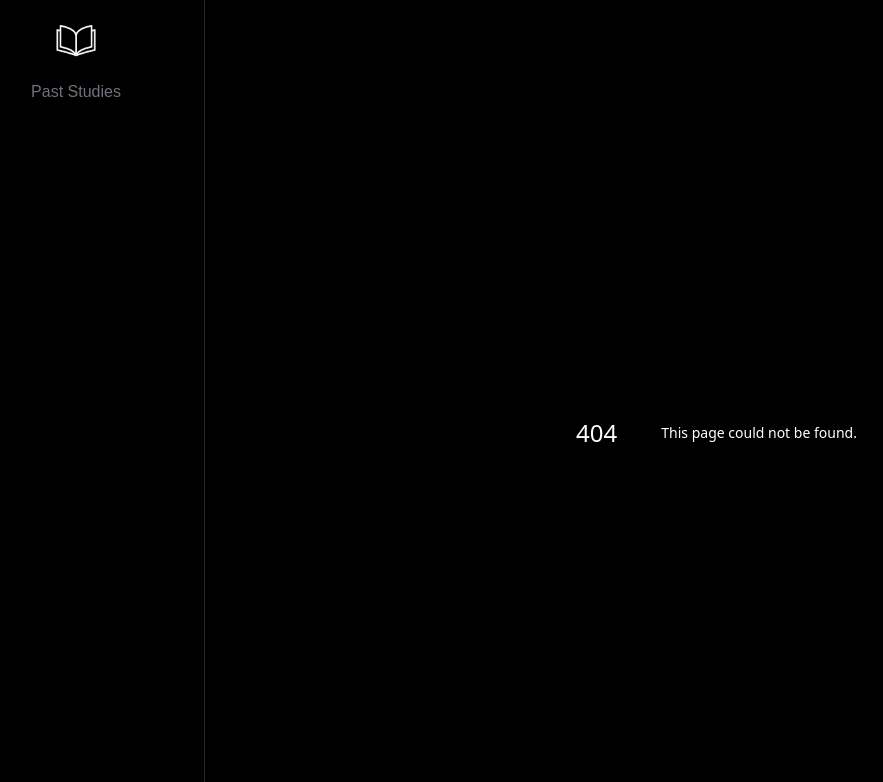
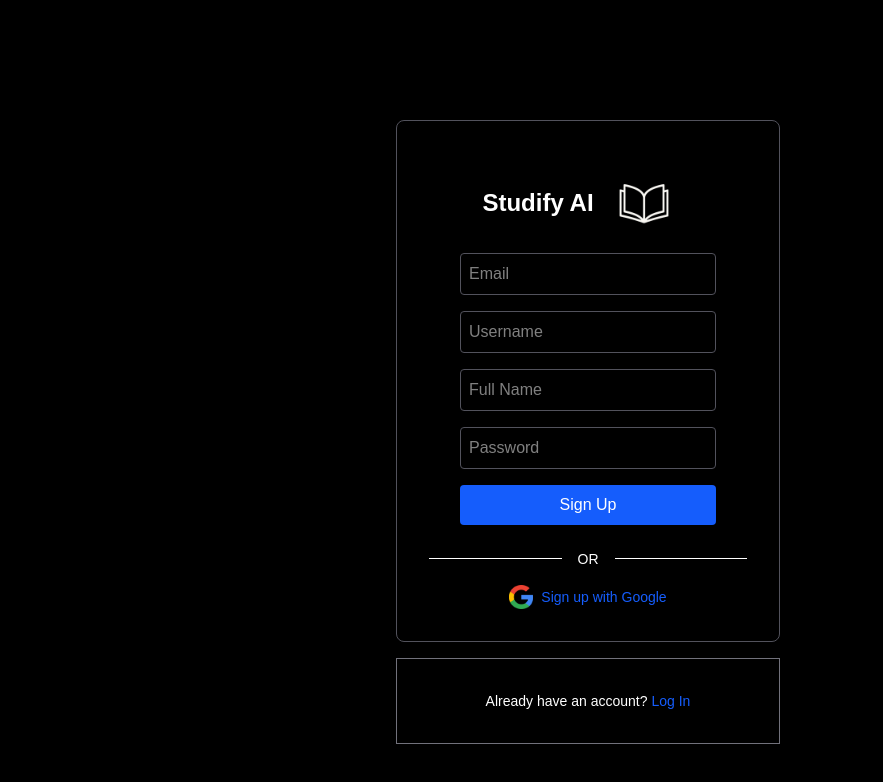
Before and after one commit to FrancisU10/StudifyAI, a Next.js app: page /signup in a window 1280 px wide. Before the commit this address had no page. Shown: the top 782 px of the page, without its empty margins (52-935 px from the left). Built offline with nearby package versions, Linux system fonts and the light colour scheme.

Commit message:
Added Auth Pages

```diff
--- /dev/null
+++ b/components/CheckSidebar.js
@@ -0,0 +1,14 @@
+'use client'
+import Sidebar from "./Sidebar"
+import { usePathname } from "next/navigation"
+
+export default function CheckSidebar({children}) {
+    const pathname = usePathname()
+    const hideSideBar = pathname == '/login' || pathname == '/signup'
+        return (
+        <>
+        {!hideSideBar && <Sidebar/>}
+        <main>{children}</main>
+        </>
+    )
+}
--- /dev/null
+++ b/components/Login.js
@@ -0,0 +1,24 @@
+export default function Login() {
+   return (
+    <>
+        <form className="items-center justify-center flex flex-col">
+            <input
+                type="email"
+                placeholder="Email"
+                className="mb-4 p-2 border border-zinc-600 rounded w-64"
+            />
+            <input
+                type="password"
+                placeholder="Password"
+                className="mb-4 p-2 border border-zinc-600 rounded w-64"
+            />
+            <button
+                type="submit"
+                className="w-64 py-2 rounded bg-blue-600 text-white hover:bg-blue-700 focus:outline-none focus:ring-2 cursor-pointer"
+            >
+                Login
+            </button>
+        </form>
+    </>
+   )
+}
--- a/components/Sidebar.js
+++ b/components/Sidebar.js
@@ -2,14 +2,13 @@
 
 export default function Sidebar() {
   return (
-    <aside className="w-64 min-h-screen bg-black ">
-        <div className="flex flex-col items-center justify-center h-16 border-zinc-800 pt-10">
+    <aside className="w-64 min-h-screen bg-black border-r border-zinc-800 ">
+        <div className="flex flex-col items-center justify-center h-16 pt-10">
             <Image
                 src="/logo.png"
                 alt="Studify AI Logo"
                 width={80}
                 height={80}
-                className="cursor-pointer"
             />
             <h2 className="text-zinc-500">
                 Past Studies
--- /dev/null
+++ b/components/SignUp.js
@@ -0,0 +1,33 @@
+
+export default function SignUp() {
+    return (
+      <>
+       <form className="items-center justify-center flex flex-col">
+            <input
+                type="email"
+                placeholder="Email"
+                className="mb-4 p-2 border border-zinc-600 rounded w-64"
+            />
+            <input
+                placeholder="Username"
+                className="mb-4 p-2 border border-zinc-600 rounded w-64"
+            />
+            <input
+                placeholder="Full Name"
+                className="mb-4 p-2 border border-zinc-600 rounded w-64"
+            />
+            <input
+                type="password"
+                placeholder="Password"
+                className="mb-4 p-2 border border-zinc-600 rounded w-64"
+            />
+            <button
+                type="submit"
+                className="w-64 py-2 rounded bg-blue-600 text-white hover:bg-blue-700 focus:outline-none focus:ring-2 cursor-pointer"
+            >
+                Sign Up
+            </button>
+        </form>
+      </>
+    )
+}
--- a/src/app/layout.js
+++ b/src/app/layout.js
@@ -1,21 +1,21 @@
-import { Geist, Geist_Mono } from "next/font/google";
-import "./globals.css";
-import Sidebar from "../../components/Sidebar";
+import { Geist, Geist_Mono } from "next/font/google"
+import CheckSidebar from "../../components/CheckSidebar"
+import "./globals.css"
 
 const geistSans = Geist({
   variable: "--font-geist-sans",
   subsets: ["latin"],
-});
+})
 
 const geistMono = Geist_Mono({
   variable: "--font-geist-mono",
   subsets: ["latin"],
-});
+})
 
 export const metadata = {
-  title: "Create Next App",
-  description: "Generated by create next app",
-};
+  title: "Studify",
+  description: "Your smart study partner",
+}
 
 export default function RootLayout({ children }) {
   return (
@@ -23,13 +23,11 @@
       <body
         className={`${geistSans.variable} ${geistMono.variable} antialiased`}
       >
-        <div className="flex min-h-screen">
-          <Sidebar />
-          <main className="flex-1 bg-black text-white p-8 border-l border-zinc-800">
-            {children}
-         </main>
+        <div className="flex min-h-screen bg-black text-white">
+          <CheckSidebar />
+          <main className="flex-1 p-8">{children}</main>
         </div>
       </body>
     </html>
-  );
+  )
 }
--- /dev/null
+++ b/src/app/login/page.js
@@ -0,0 +1,57 @@
+'use client'
+
+import Login from "../../../components/Login"
+import Image from "next/image"
+import { useRouter } from "next/navigation"
+
+export default function LoginPage() {
+    const router = useRouter();
+    const returnToHome = () => {
+        router.push('/');
+    }
+    return (
+        <>
+        <div className="flex flex-col items-center justify-center min-h-screen">
+            <div className="p-8 rounded-lg shadow-md w-96 items-center border-zinc-600 border">
+                <div className="flex justify-center items-center">
+                    <h1 className="text-2xl font-bold text-white mb-0 text-center">
+                        Studify AI
+                    </h1>
+                    <Image
+                        src="/logo.png"
+                        alt="Studify AI Logo"
+                        width={100}
+                        height={100}
+                        className="cursor-pointer"
+                        onClick={returnToHome}
+                    />
+                </div>
+                <Login />
+                <div className="flex items-center justify-center mt-6 gap-4 w-full">
+                    <div className="h-px flex-1 bg-white" />
+                    <p className="text-center text-sm text-white">OR</p>
+                    <div className="h-px flex-1 bg-white" />
+                </div>
+                <div className="flex items-center justify-center gap-2 mt-4 cursor-pointer">
+                    <Image
+                        src="/google.png"
+                        alt="Google Logo"
+                        width={24}
+                        height={24}
+                        className="mb-0"
+                    />
+                    <p className="text-blue-600 hover:underline text-sm">
+                        Login with Google
+                    </p>
+                </div>
+            </div>
+             <div className="border border-zinc-500 w-96 p-8 text-white mt-4">
+                <p className="text-center text-sm">
+                    Don't have an account?
+                    <a href="/signup" className="text-blue-600 hover:underline ml-1">Sign Up</a>
+                </p>
+            </div>
+        </div>
+        </>
+    )
+}
--- a/src/app/page.js
+++ b/src/app/page.js
@@ -1,13 +1,24 @@
+'use client';
+
+import { useRouter } from "next/navigation";
 
 export default function Home() {
+  const router = useRouter()
+  const handleLogin = () => {
+    router.push('/login');
+  }
+  const handleSignUp = () => {
+    router.push('/signup');
+  }
+
   return (
      <div className="relative grid grid-rows-[20px_1fr_20px] items-start justify-items-center min-h-screen p-8 pb-20 sm:p-20 font-[family-name:var(--font-geist-sans)]">
 
       <div className="absolute top-4 right-4 flex gap-4">
-        <button className="text-sm text-white bg-gray-800 px-4 py-2 rounded hover:bg-gray-700 cursor-pointer">
+        <button onClick={handleLogin} className="text-sm text-white bg-gray-800 px-4 py-2 rounded hover:bg-gray-700 cursor-pointer">
           Login
         </button>
-        <button className="text-sm text-white bg-gray-800 px-4 py-2 rounded hover:bg-gray-700 cursor-pointer">
+        <button onClick={handleSignUp} className="text-sm text-white bg-gray-800 px-4 py-2 rounded hover:bg-gray-700 cursor-pointer">
           Sign Up
         </button>
       </div>
--- /dev/null
+++ b/src/app/signup/page.js
@@ -0,0 +1,58 @@
+'use client'
+
+import SignUp from "../../../components/SignUp";
+import Image from "next/image";
+import { useRouter } from "next/navigation";
+
+export default function SignUpPage() {
+    const router = useRouter();
+    const returnToHome = () => {
+        router.push('/');
+    }
+    return (
+        <>
+            <div className="flex flex-col items-center justify-center min-h-screen">
+                    <div className="p-8 rounded-lg shadow-md w-96 items-center border-zinc-600 border">
+                        <div className="flex justify-center items-center">
+                            <h1 className="text-2xl font-bold text-white mb-0 text-center">
+                                Studify AI
+                            </h1>
+                            <Image
+                                src="/logo.png"
+                                alt="Studify AI Logo"
+                                width={100}
+                                height={100}
+                                className="cursor-pointer"
+                                onClick={returnToHome}
+                            />
+                        </div>
+
+                        <SignUp />
+                        <div className="flex items-center justify-center mt-6 gap-4 w-full">
+                            <div className="h-px flex-1 bg-white" />
+                            <p className="text-center text-sm text-white">OR</p>
+                            <div className="h-px flex-1 bg-white" />
+                        </div>
+                        <div className="flex items-center justify-center gap-2 mt-4 cursor-pointer">
+                            <Image
+                                src="/google.png"
+                                alt="Google Logo"
+                                width={24}
+                                height={24}
+                                className="mb-0"
+                            />
+                            <p className="text-blue-600 hover:underline text-sm">
+                                Sign up with Google
+                            </p>
+                        </div>
+                    </div>
+                    <div className="border border-zinc-500 w-96 p-8 text-white mt-4">
+                        <p className="text-center text-sm">
+                            Already have an account?
+                            <a href="/login" className="text-blue-600 hover:underline ml-1">Log In</a>
+                        </p>
+                    </div>
+                </div>
+        </>
+    )
+}
```
Also changed, not shown: public/google.png (added).
